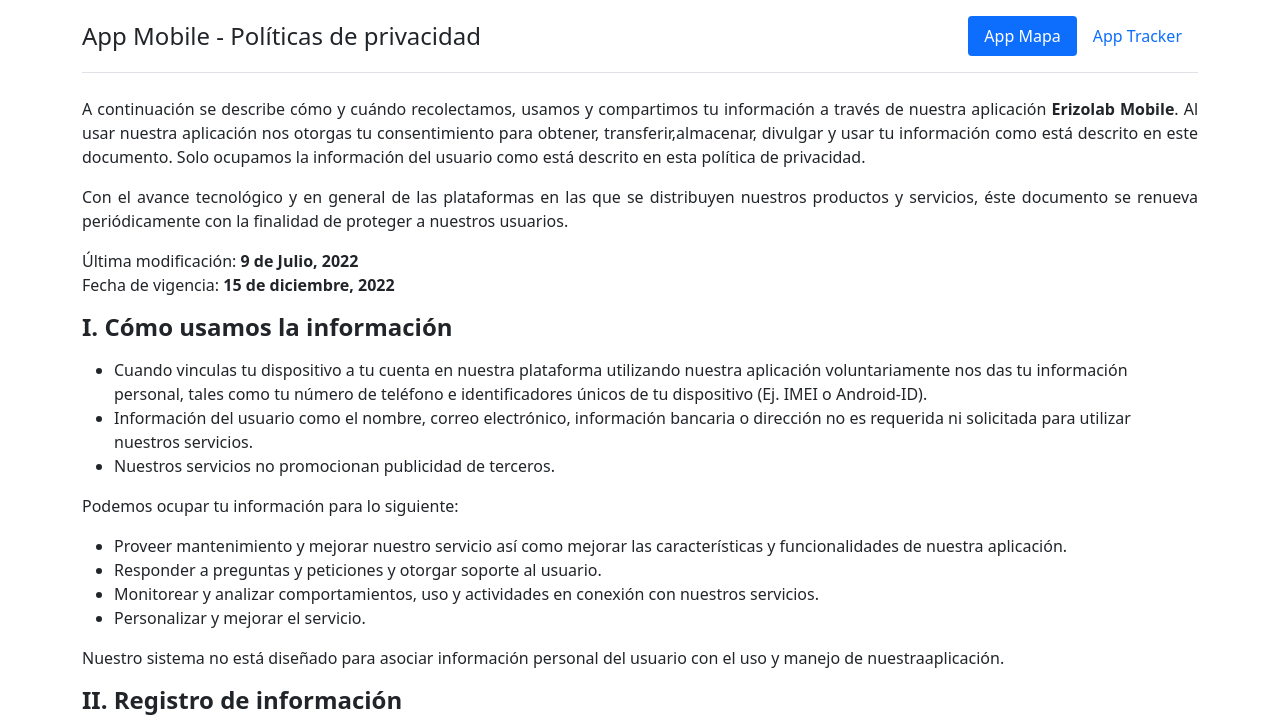
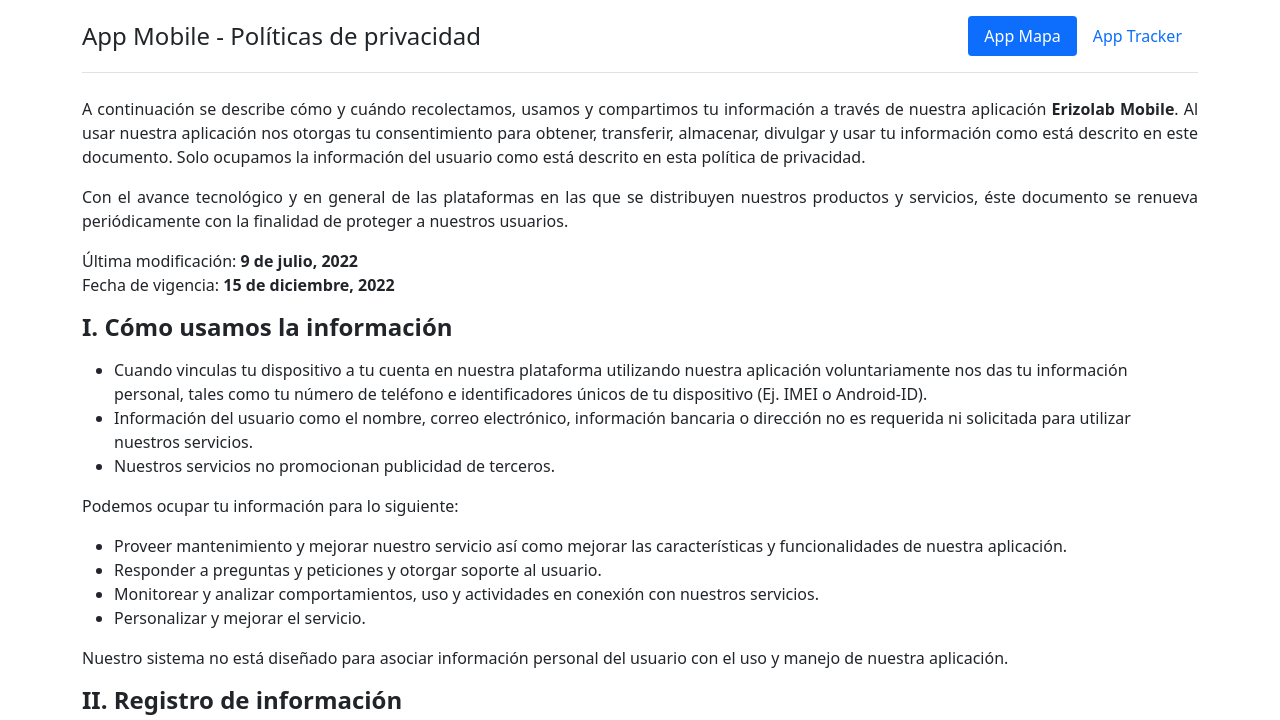
Before and after one commit to service24gps/service24gps.github.io, a plain HTML site: page app_mobile.html in a window 1280 px wide. Shown: the top 720 px of the page. Drawn offline with nearby package versions, Linux system fonts and the light colour scheme.

Commit message:
correccciones ortograficas

```diff
--- a/app_mobile.html
+++ b/app_mobile.html
@@ -23,7 +23,7 @@
     </div>
     <div class="container">
         <p align="justify">
-            A continuación se describe cómo y cuándo recolectamos, usamos y compartimos tu información a través de nuestra aplicación <b><span name="app_name"></span></b>. Al usar nuestra aplicación nos otorgas tu consentimiento para obtener, transferir,almacenar, divulgar y usar tu información como está descrito en este documento. Solo ocupamos la información del usuario como está descrito en esta política de privacidad.
+            A continuación se describe cómo y cuándo recolectamos, usamos y compartimos tu información a través de nuestra aplicación <b><span name="app_name"></span></b>. Al usar nuestra aplicación nos otorgas tu consentimiento para obtener, transferir, almacenar, divulgar y usar tu información como está descrito en este documento. Solo ocupamos la información del usuario como está descrito en esta política de privacidad.
         </p>
 
         <p align="justify">
@@ -31,7 +31,7 @@
         </p>
 
         <p align="justify">
-            Última modificación: <b>9 de Julio, 2022</b><br>
+            Última modificación: <b>9 de julio, 2022</b><br>
             Fecha de vigencia: <b>15 de diciembre, 2022</b>
         </p>
         <h4><b>I. Cómo usamos la información</b></h4>
@@ -59,7 +59,7 @@
                 <li>Monitorear y analizar comportamientos, uso y actividades en conexión con nuestros servicios.</li>
                 <li>Personalizar y mejorar el servicio.</li>
             </ul>
-            Nuestro sistema no está diseñado para asociar información personal del usuario con el uso y manejo de nuestraaplicación.
+            Nuestro sistema no está diseñado para asociar información personal del usuario con el uso y manejo de nuestra aplicación.
         </p>
         <h4><b>II. Registro de información</b></h4>
         <p align="justify">
```
Also changed, not shown: app_tracker.html (+3 -3 lines).
